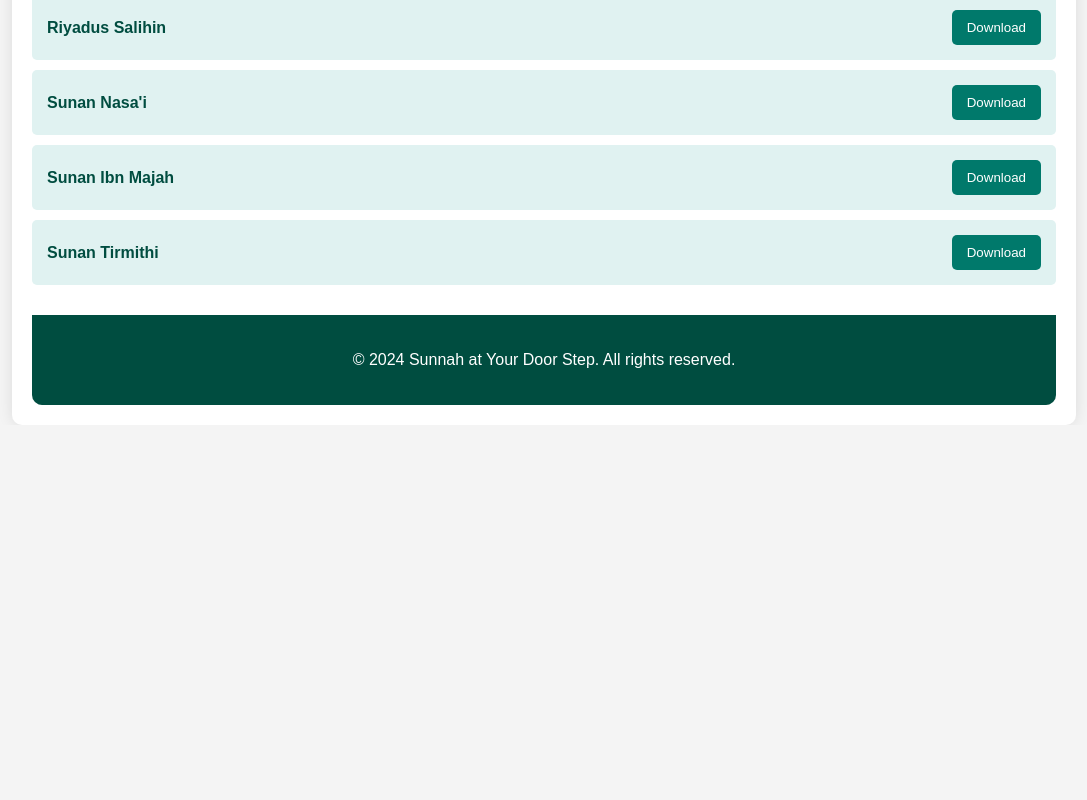
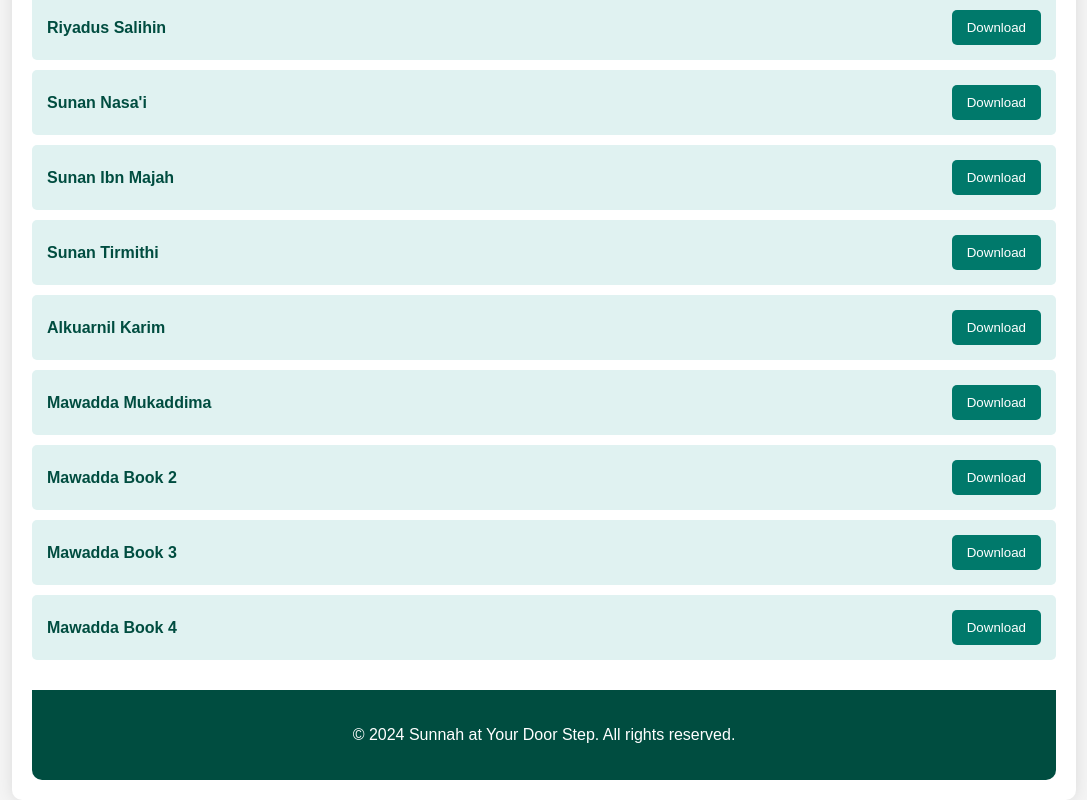
Before and after one commit to Haruna-ADUSTECH/Digital-Sunnah-, a plain HTML site: page index.html in a window 1280 px wide. Shown: the part 867-1667 px from the top of the page, without its empty margins (96-1183 px from the left). Before the commit the page ends 1292 px from the top, so only its background shows below. Drawn offline with Linux system fonts and the light colour scheme.

Commit message:
Update index.html

```diff
--- a/index.html
+++ b/index.html
@@ -27,6 +27,12 @@
                 <li><a href="https://drive.google.com/file/d/1SF-h-y-fliqDv0iVQ9IeKAYPG0iUCKZh/view?usp=drive_link" target="_blank">Sunan Nasa'i</a> <button onclick="downloadBook('https://drive.google.com/file/d/1SF-h-y-fliqDv0iVQ9IeKAYPG0iUCKZh/view?usp=drive_link')">Download</button></li>
                 <li><a href="https://drive.google.com/file/d/1IhcafohyKL5O25rEy-0XJkl148Ay1-cv/view?usp=drive_link" target="_blank">Sunan Ibn Majah</a> <button onclick="downloadBook('https://drive.google.com/file/d/1IhcafohyKL5O25rEy-0XJkl148Ay1-cv/view?usp=drive_link')">Download</button></li>
                 <li><a href="https://drive.google.com/file/d/1UtwNhCqGyQzPMBZeg0z7SY8wQBbmF385/view?usp=drive_link" target="_blank">Sunan Tirmithi</a> <button onclick="downloadBook('https://drive.google.com/file/d/1UtwNhCqGyQzPMBZeg0z7SY8wQBbmF385/view?usp=drive_link')">Download</button></li>
+                <li><a href="https://drive.google.com/file/d/14a40J1KuRbu4IISccm77TDE13KejkHFs/view?usp=drive_link" target="_blank">Alkuarnil Karim</a> <button onclick="downloadBook('https://drive.google.com/file/d/14a40J1KuRbu4IISccm77TDE13KejkHFs/view?usp=drive_link')">Download</button></li>
+                <li><a href="https://drive.google.com/file/d/1NcyaAqG2AnFq9eEAXAN6j-Z_wB8cg-QT/view?usp=drive_link" target="_blank">Mawadda Mukaddima</a> <button onclick="downloadBook('https://drive.google.com/file/d/1NcyaAqG2AnFq9eEAXAN6j-Z_wB8cg-QT/view?usp=drive_link')">Download</button></li>
+                <li><a href="https://drive.google.com/file/d/1WHxlrcDdCLtQfK1ZaQ8RjqrgjsnCT4Z1/view?usp=drive_link" target="_blank">Mawadda Book 2</a> <button onclick="downloadBook('https://drive.google.com/file/d/1WHxlrcDdCLtQfK1ZaQ8RjqrgjsnCT4Z1/view?usp=drive_link')">Download</button></li>
+                <li><a href="https://drive.google.com/file/d/1LRyPM1K1ctB3Fl87HEskhzAuQaIe-AO1/view?usp=drive_link" target="_blank">Mawadda Book 3</a> <button onclick="downloadBook('https://drive.google.com/file/d/1LRyPM1K1ctB3Fl87HEskhzAuQaIe-AO1/view?usp=drive_link')">Download</button></li>
+                <li><a href="https://drive.google.com/file/d/1yf99KbJm1sZkCcLTMToFTO16Fd5I6tN0/view?usp=drive_link" target="_blank">Mawadda Book 4</a> <button onclick="downloadBook('https://drive.google.com/file/d/1yf99KbJm1sZkCcLTMToFTO16Fd5I6tN0/view?usp=drive_link')">Download</button></li>
+
             </ul>
         </div>
 
```
